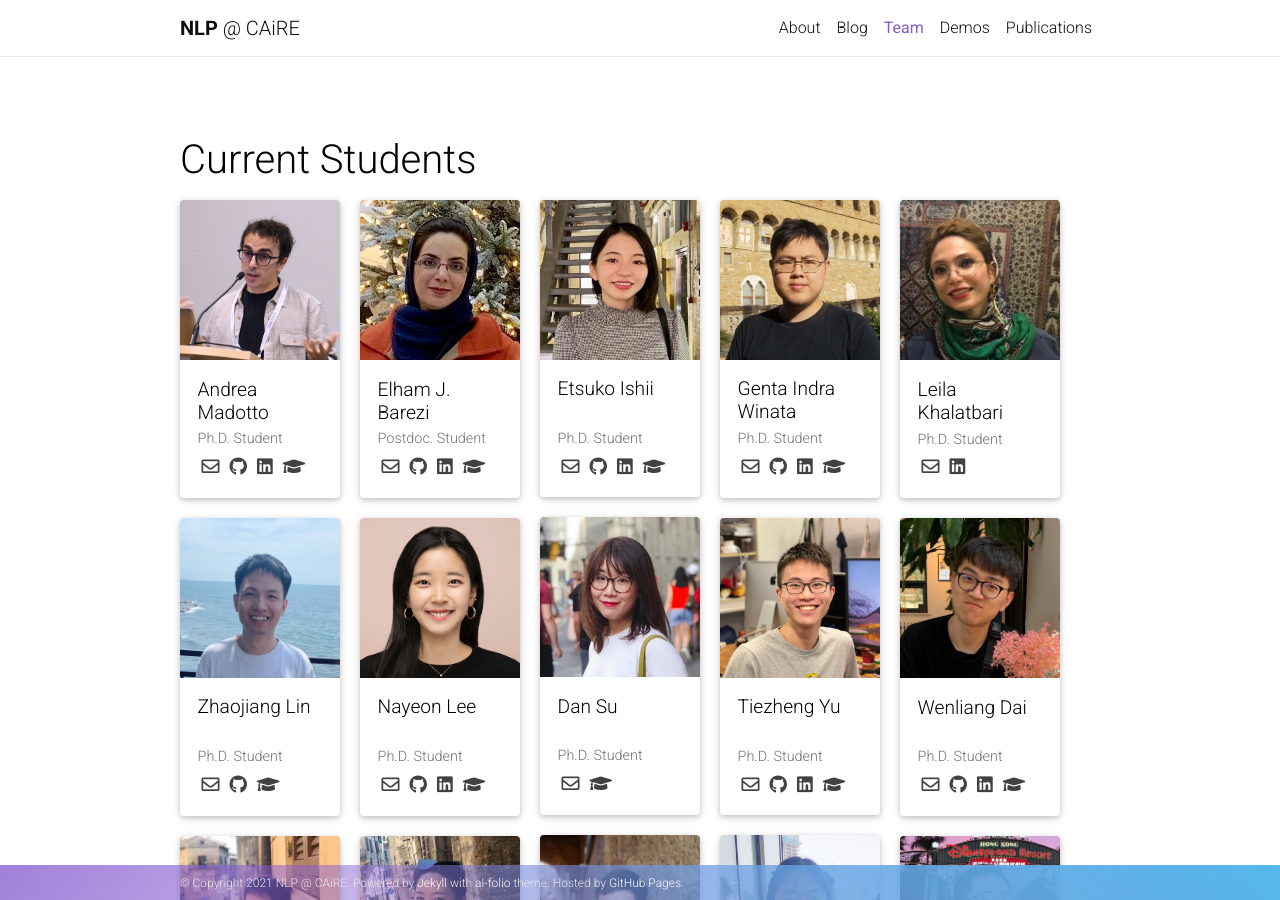
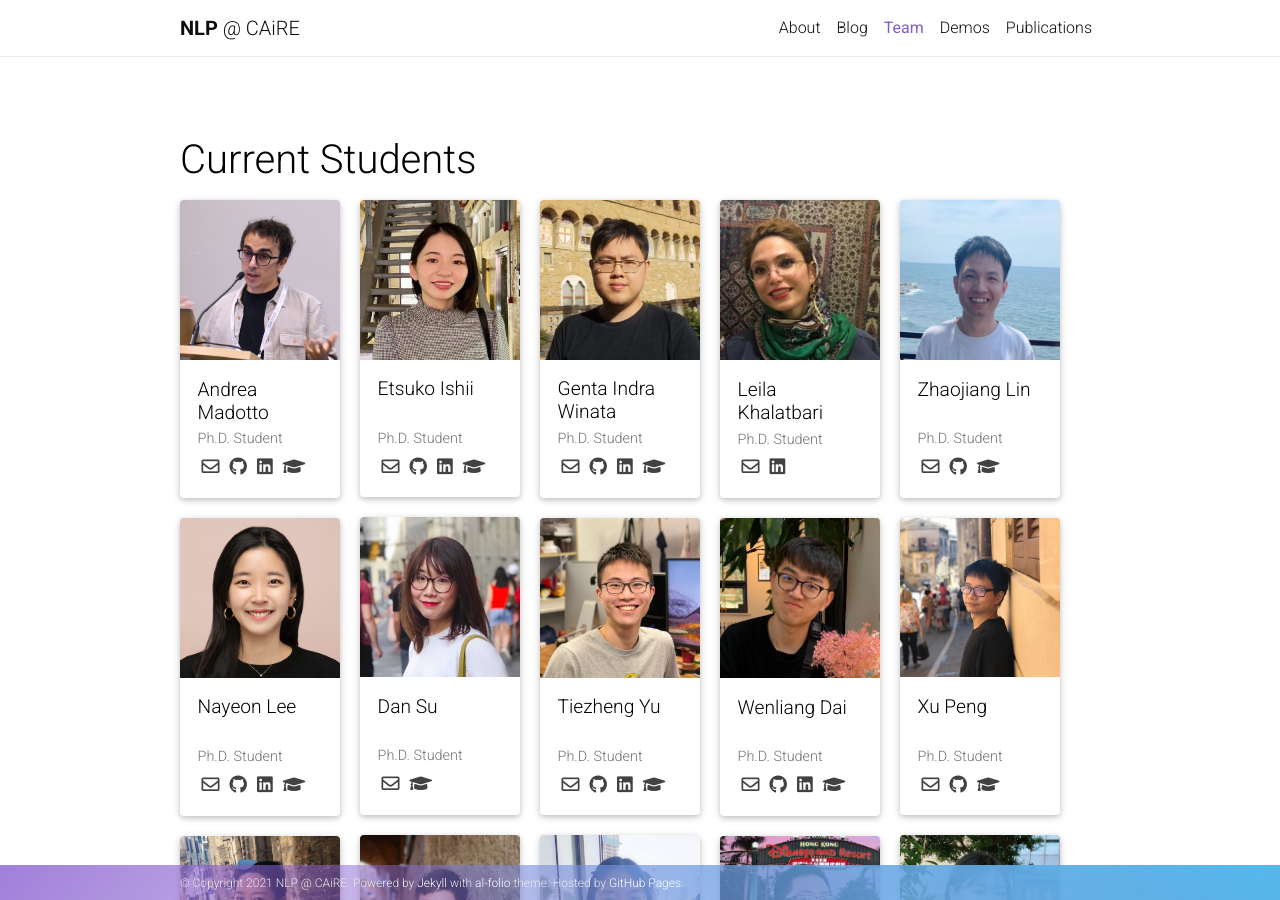
Before and after one commit to HLTCHKUST/HLTCHKUST.github.io, a Jekyll site: the page built from _pages/team.md, in a window 1280 px wide and 900 px high. Built offline with Jekyll 4.4.1, drawn with Linux system fonts in a browser that asks for light colours; nearby versions of some CDN libraries; a style sheet for code colours, icons or effects is not loaded; some of the changed text lies outside the part shown.

Commit message:
update elham status, update blog page

```diff
--- a/_team/Elham.markdown
+++ b/_team/Elham.markdown
@@ -9,5 +9,5 @@
 email: mailto:ejs@connect.ust.hk
 personal_url: ejs.student.ust.hk
 importance: 0
-status: current_student
+status: alumni
 ---
--- a/blog/index.html
+++ b/blog/index.html
@@ -26,7 +26,7 @@
     {% for post in paginator.posts %}
       <li>
         <h3><a class="post-title" href="{{ post.url | prepend: site.baseurl }}">{{ post.title }}</a></h3>
-        <p class="post-meta">{{ post.date | date: '%B %-d, %Y' }}</p>
+        <p class="post-meta">{{ page.date | date: "%B %-d, %Y" }}{% if page.author %} • {{ page.author }}{% endif %}{% if page.meta %} • {{ page.meta }}{% endif %}</p>
         <p>{{ post.description }}</p>
       </li>
     {% endfor %}
```
